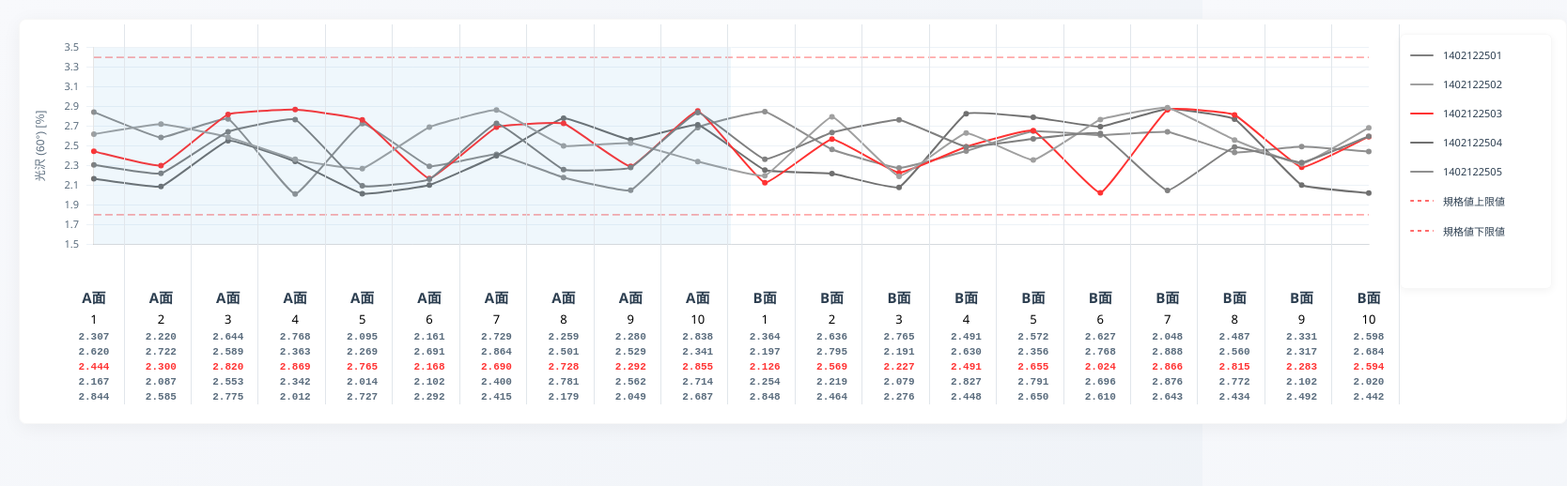
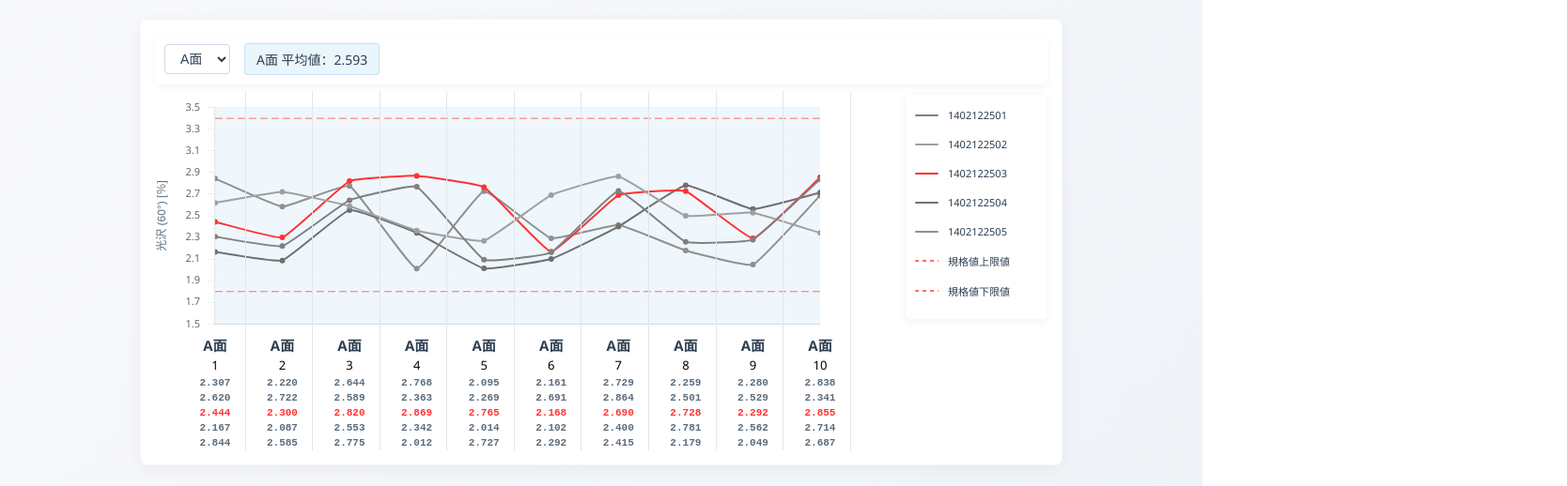
Before and after one commit to SY-DuBing/SheetMarkerHandwriting, a plain HTML site: page DX_Gloss 60.Html in a window 1280 px wide. Shown: the whole page at 94% size, 1668 px wide, since content can reach past the window. Drawn offline with nearby package versions, Linux system fonts and the light colour scheme.

Commit message:
Update DX_Gloss 60.Html

```diff
--- a/DX_Gloss 60.Html
+++ b/DX_Gloss 60.Html
@@ -15,8 +15,7 @@
         }
 
         .chart-container {
-            width: 1616px;
-            height: 400px;
+            width: 950px;
             margin: 0 auto;
             background: rgba(255, 255, 255, 0.95);
             border-radius: 8px;
@@ -25,66 +24,119 @@
             position: relative;
             backdrop-filter: blur(4px);
             border: 1px solid rgba(0, 0, 0, 0.03);
-            overflow-x: auto;
+            overflow: hidden;
+        }
+
+        .control-panel {
+            display: flex;
+            align-items: center;
+            margin-bottom: 10px;
+            padding: 10px;
+            background: rgba(255, 255, 255, 0.9);
+            border-radius: 6px;
+            box-shadow: 0 2px 8px rgba(0, 0, 0, 0.05);
+        }
+
+        #SelectAB {
+            padding: 6px 12px;
+            font-size: 14px;
+            border: 1px solid #d1d9e6;
+            border-radius: 4px;
+            background: #ffffff;
+            color: #2c3e50;
+            cursor: pointer;
+            outline: none;
+        }
+
+        #SelectAB:hover {
+            border-color: #3498db;
+        }
+
+        .average-display {
+            margin-left: 15px;
+            font-size: 14px;
+            color: #2c3e50;
+            font-weight: 500;
+            padding: 6px 12px;
+            background: rgba(52, 152, 219, 0.1);
+            border-radius: 4px;
+            border: 1px solid rgba(52, 152, 219, 0.2);
         }
 
         .chart-wrapper {
             position: relative;
             width: 100%;
-            height: 100%;
+            height: 380px;
             display: flex;
             align-items: stretch;
         }
 
-        .chart-area {
+        .canvas-wrapper {
             flex: 1;
             position: relative;
+            padding-right: 135px;
+        }
+
+        .chart-canvas-area {
+            position: absolute;
+            top: 0;
+            left: 0;
+            right: 135px;
+            bottom: 120px;
+        }
+
+        .chart-area {
+            position: relative;
+            width: 100%;
+            height: 100%;
         }
 
         .legend-container {
-            position: static;
-            width: 140px;
-            background: rgba(255, 255, 255, 0.85);
+            position: absolute;
+            right: 0;
+            top: 0;
+            width: 130px;
+            background: rgba(255, 255, 255, 0.9);
             border-radius: 6px;
             padding: 10px;
             font-size: 11px;
             box-shadow: 0 2px 8px rgba(0, 0, 0, 0.05);
             backdrop-filter: blur(4px);
             border: 1px solid rgba(0, 0, 0, 0.03);
-            max-height: 250px;
+            max-height: 280px;
             overflow-y: auto;
-            flex-shrink: 0;
-            margin-left: 10px;
+            z-index: 5;
         }
 
         .x-axis-labels {
             position: absolute;
-            bottom: 5px;
+            bottom: 0;
             left: 0;
-            right: 0;
+            right: 135px;
             height: 120px;
             font-size: 12px;
             color: #5a6c7d;
             font-weight: 500;
+            z-index: 1;
         }
 
         .group-background {
             position: absolute;
             top: 0;
-            bottom: 120px; /* 为X轴标签留出空间 */
+            left: 0;
+            right: 135px;
+            bottom: 120px;
             pointer-events: none;
             z-index: 0;
         }
 
         .group-bg-odd {
-            background-color: rgba(52, 152, 219, 0.08); /* 淡蓝色 */
+            background-color: rgba(52, 152, 219, 0.08);
         }
 
         .group-bg-even {
-            background-color: transparent; /* 透明 */
+            background-color: transparent;
         }
-
-
 
         .label-column {
             position: absolute;
@@ -98,7 +150,7 @@
             content: '';
             position: absolute;
             right: -0.5px;
-                top: -280px; /* 延伸到Y轴最大值位置，包含图表标题和padding */
+            top: -260px;
             bottom: 0;
             width: 1px;
             background-color: #e1e6eb;
@@ -111,7 +163,7 @@
 
         .group-header {
             font-weight: 700;
-            margin-bottom: 4px;
+            margin-bottom: 2px;
             color: #2c3e50;
             font-size: 15px;
             width: 100%;
@@ -164,7 +216,13 @@
         }
 
         .legend-dashed {
-            background: repeating-linear-gradient( to right, #ff6b6b 0px, #ff6b6b 4px, transparent 4px, transparent 8px );
+            background: repeating-linear-gradient(
+                to right,
+                #ff6b6b 0px,
+                #ff6b6b 4px,
+                transparent 4px,
+                transparent 8px
+            );
             height: 2px;
         }
 
@@ -172,12 +230,10 @@
             height: 2px;
         }
 
-        /* 确保tooltip显示在最前面 */
         #myChart + .chartjs-tooltip {
             z-index: 9999 !important;
         }
 
-        /* 全局tooltip样式调整 */
         .chartjs-tooltip {
             z-index: 9999 !important;
             position: absolute !important;
@@ -186,44 +242,94 @@
 </head>
 <body>
     <div class="chart-container">
+        <div class="control-panel">
+            <select id="SelectAB">
+                <option value="A面">A面</option>
+                <option value="B面">B面</option>
+            </select>
+            <div class="average-display" id="averageDisplay">A面 平均値：***</div>
+        </div>
+
         <div class="chart-wrapper">
-            <div class="chart-area">
-                <!-- 分组背景容器 -->
+            <div class="canvas-wrapper">
                 <div class="group-background" id="groupBackground"></div>
 
-                <canvas id="myChart" width="1426" height="239"></canvas>
+                <div class="chart-canvas-area">
+                    <div class="chart-area">
+                        <canvas id="myChart" width="713" height="260"></canvas>
+                    </div>
+                </div>
 
-                <!-- X轴标签容器 -->
                 <div class="x-axis-labels" id="xAxisLabels"></div>
             </div>
 
-
-            <!-- 图例容器 -->
             <div class="legend-container" id="legendContainer"></div>
         </div>
     </div>
 
     <script>
-        // 生成随机数据点
+        let currentSide = 'A面';
+
         function generateDataPoints() {
             const points = [];
             for (let i = 0; i < 20; i++) {
-                // 生成2.0到2.9之间的随机数，保留3位小数
                 const value = 2.0 + Math.random() * 0.9;
                 points.push(Math.round(value * 1000) / 1000);
             }
             return points;
         }
 
-        // 创建数据集
+        function generateDataPointsForBSide() {
+            const points = [];
+            for (let i = 0; i < 20; i++) {
+                const value = 1.7 + Math.random() * (2.6 - 1.7);
+                points.push(Math.round(value * 1000) / 1000);
+            }
+            return points;
+        }
+
+        function calculateAverage(side) {
+            const currentDatasets = side === 'A面' ? sideADatasets : sideBDatasets;
+            const startIndex = side === 'A面' ? 0 : 10;
+            const endIndex = side === 'A面' ? 10 : 20;
+            let sum = 0;
+            let count = 0;
+
+            // 只计算第3行（红色文字，lotIndex=2）的数据平均值
+            const lotIndex = 2;
+            for (let i = startIndex; i < endIndex; i++) {
+                sum += currentDatasets[lotIndex].data[i];
+                count++;
+            }
+
+            return (sum / count).toFixed(3);
+        }
+
+        function updateAverageDisplay() {
+            const avg = calculateAverage(currentSide);
+            document.getElementById('averageDisplay').textContent = currentSide + ' 平均値：' + avg;
+        }
+
         const datasets = [];
         const lotNumbers = ['1402122501', '1402122502', '1402122503', '1402122504', '1402122505'];
         const colors = ['#808080', '#a0a0a0', '#ff3333', '#707070', '#909090'];
 
+        // A面数据
+        const sideAData = [];
+        for (let i = 0; i < 5; i++) {
+            sideAData.push(generateDataPoints());
+        }
+
+        // B面数据
+        const sideBData = [];
+        for (let i = 0; i < 5; i++) {
+            sideBData.push(generateDataPointsForBSide());
+        }
+
         for (let i = 0; i < 5; i++) {
             datasets.push({
                 label: lotNumbers[i],
-                data: generateDataPoints(),
+                data: sideAData[i],
                 borderColor: colors[i],
                 backgroundColor: colors[i] + '20',
                 borderWidth: 2,
@@ -237,7 +343,6 @@
             });
         }
 
-        // 添加上限和下限线
         datasets.push({
             label: '規格値上限値',
             data: new Array(20).fill(3.4),
@@ -260,18 +365,35 @@
             type: 'line'
         });
 
-        // 准备X轴标签
+        const originalDatasets = datasets.map(dataset => ({
+            ...dataset,
+            data: [...dataset.data]
+        }));
+
+        // 保存A面和B面的数据
+        const sideADatasets = originalDatasets.map(dataset => ({
+            ...dataset,
+            data: [...dataset.data]
+        }));
+
+        const sideBDatasets = [
+            { ...originalDatasets[0], data: [...sideBData[0]] },
+            { ...originalDatasets[1], data: [...sideBData[1]] },
+            { ...originalDatasets[2], data: [...sideBData[2]] },
+            { ...originalDatasets[3], data: [...sideBData[3]] },
+            { ...originalDatasets[4], data: [...sideBData[4]] },
+            { ...originalDatasets[5], data: new Array(20).fill(2.8) },
+            { ...originalDatasets[6], data: new Array(20).fill(1.6) }
+        ];
+
         const xLabels = [];
-        // A面：1到10
         for (let i = 1; i <= 10; i++) {
             xLabels.push(i.toString());
         }
-        // B面：1到10
         for (let i = 1; i <= 10; i++) {
             xLabels.push(i.toString());
         }
 
-        // 创建图表
         const ctx = document.getElementById('myChart').getContext('2d');
         const myChart = new Chart(ctx, {
             type: 'line',
@@ -287,9 +409,8 @@
                         display: false
                     },
                     tooltip: {
-                        enabled: false, // 禁用默认tooltip
-                        external: function (context) {
-                            // Tooltip element
+                        enabled: false,
+                        external: function(context) {
                             const tooltipEl = document.getElementById('chartjs-tooltip');
 
                             if (!tooltipEl) {
@@ -307,7 +428,6 @@
                                 document.body.appendChild(div);
                             }
 
-                            // Hide if no tooltip
                             const tooltipModel = context.tooltip;
                             if (tooltipModel.opacity === 0) {
                                 if (tooltipEl) {
@@ -316,14 +436,13 @@
                                 return;
                             }
 
-                            // Set Text
                             if (tooltipModel.body) {
                                 const titleLines = tooltipModel.title || [];
                                 const bodyLines = tooltipModel.body.map(b => b.lines);
 
                                 let innerHtml = '<div style="color: #2c3e50; font-weight: 500; margin-bottom: 6px;">' + titleLines[0] + '</div>';
 
-                                bodyLines.forEach(function (body, i) {
+                                bodyLines.forEach(function(body, i) {
                                     const colors = tooltipModel.labelColors[i];
                                     const style = 'display: flex; align-items: center; margin-bottom: 4px;';
                                     const colorBox = '<span style="display: inline-block; width: 10px; height: 10px; background-color: ' + colors.backgroundColor + '; margin-right: 8px; border: 1px solid ' + colors.borderColor + ';"></span>';
@@ -335,7 +454,6 @@
 
                             const position = context.chart.canvas.getBoundingClientRect();
 
-                            // Display, position, and set styles for font
                             tooltipEl.style.opacity = 1;
                             tooltipEl.style.position = 'absolute';
                             tooltipEl.style.left = position.left + window.pageXOffset + tooltipModel.caretX + 'px';
@@ -356,7 +474,9 @@
                         },
                         ticks: {
                             display: false
-                        }
+                        },
+                        min: 0,
+                        max: 9
                     },
                     y: {
                         min: 1.5,
@@ -382,7 +502,7 @@
                                 size: 12,
                                 weight: '500'
                             },
-                            padding: { top: 0, bottom: 10 }
+                            padding: {top: 0, bottom: 10}
                         }
                     }
                 },
@@ -401,56 +521,28 @@
             }
         });
 
-        // 创建分组背景
         function createGroupBackgrounds() {
             const container = document.getElementById('groupBackground');
             const chartArea = myChart.chartArea;
             const meta = myChart.getDatasetMeta(0);
 
-            // 清空容器
             container.innerHTML = '';
 
-            // 设置容器位置和大小
             container.style.left = chartArea.left + 'px';
             container.style.width = (chartArea.right - chartArea.left) + 'px';
             container.style.top = chartArea.top + 'px';
-            container.style.height = (chartArea.bottom - chartArea.top) + 'px'; // 覆盖整个图表区域
+            container.style.height = (chartArea.bottom - chartArea.top) + 'px';
 
             const containerWidth = chartArea.right - chartArea.left;
-            const pointSpacing = containerWidth / 19; // 20个点，19个间隔
 
-            // 为每个组创建背景，A面和B面各10列
-            for (let groupIndex = 0; groupIndex < 2; groupIndex++) {
             const bgDiv = document.createElement('div');
             bgDiv.style.position = 'absolute';
-
-                const startPoint = groupIndex * 10;
-                const endPoint = Math.min((groupIndex + 1) * 10, 20);
-
-                let leftPosition;
-                let rightPosition;
-
-                if (groupIndex === 0) {
-                    leftPosition = 0;
-                } else {
-                    leftPosition = startPoint * pointSpacing - pointSpacing / 2;
-                }
-
-                if (groupIndex === 1) {
-                    rightPosition = containerWidth;
-                } else {
-                    rightPosition = endPoint * pointSpacing - pointSpacing / 2;
-                }
-
-                const groupWidth = rightPosition - leftPosition;
-
-                bgDiv.style.left = leftPosition + 'px';
-                bgDiv.style.width = groupWidth + 'px';
+            bgDiv.style.left = '0';
+            bgDiv.style.width = containerWidth + 'px';
             bgDiv.style.top = '0';
             bgDiv.style.height = '100%';
 
-                // A面（第1组）添加淡蓝色背景，B面保持透明
-                if ((groupIndex + 1) % 2 === 1) {
+            if (currentSide === 'A面') {
                 bgDiv.classList.add('group-bg-odd');
             } else {
                 bgDiv.classList.add('group-bg-even');
@@ -458,58 +550,55 @@
 
             container.appendChild(bgDiv);
         }
-        }
 
-        // 创建X轴标签（与数据点完美对齐）
         function createXAxisLabels() {
             const container = document.getElementById('xAxisLabels');
+            const canvasWrapper = document.querySelector('.canvas-wrapper');
             const chartArea = myChart.chartArea;
             const meta = myChart.getDatasetMeta(0);
 
-            // 清空容器
             container.innerHTML = '';
 
-            // 设置容器位置
-            const containerLeft = chartArea.left;
+            const wrapperRect = canvasWrapper.getBoundingClientRect();
+            const canvasWrapperWidth = wrapperRect.width - 135;
+
+            container.style.left = chartArea.left + 'px';
+            container.style.width = (chartArea.right - chartArea.left) + 'px';
+
             const containerWidth = chartArea.right - chartArea.left;
-            container.style.left = containerLeft + 'px';
-            container.style.width = containerWidth + 'px';
+            const pointSpacing = containerWidth / 9;
 
-            // 计算每个数据点的X坐标间隔
-            const pointSpacing = containerWidth / 19; // 20个点，19个间隔
+            const startIndex = currentSide === 'A面' ? 0 : 10;
+            const endIndex = currentSide === 'A面' ? 10 : 20;
 
-            // 创建20个标签列（每个数据点一列）
-            for (let i = 0; i < 20; i++) {
+            for (let dataIndex = 0; dataIndex < 10; dataIndex++) {
+                const i = startIndex + dataIndex;
                 const columnDiv = document.createElement('div');
                 columnDiv.className = 'label-column';
 
-                // 计算列的位置和宽度
-                const columnCenterX = i * pointSpacing;
+                const columnCenterX = dataIndex * pointSpacing;
                 const columnWidth = pointSpacing * 0.9;
                 const columnLeft = columnCenterX - columnWidth / 2;
 
                 columnDiv.style.left = columnLeft + 'px';
                 columnDiv.style.width = columnWidth + 'px';
 
-                // 添加组名（A面或B面）
                 const groupHeader = document.createElement('div');
                 groupHeader.className = 'group-header';
-                groupHeader.textContent = i < 10 ? 'A面' : 'B面';
+                groupHeader.textContent = currentSide;
                 columnDiv.appendChild(groupHeader);
 
-                // 添加操作标签（1到10）
                 const operationLabel = document.createElement('div');
                 operationLabel.className = 'operation-label';
-                operationLabel.textContent = (i % 10) + 1;
+                operationLabel.textContent = dataIndex + 1;
                 columnDiv.appendChild(operationLabel);
 
-                // 添加5个Lot的数据值
                 for (let lotIndex = 0; lotIndex < 5; lotIndex++) {
                     const valueLabel = document.createElement('div');
                     valueLabel.className = 'value-label';
-                    const value = myChart.data.datasets[lotIndex].data[i];
+                    const currentDatasets = currentSide === 'A面' ? sideADatasets : sideBDatasets;
+                    const value = currentDatasets[lotIndex].data[i];
                     valueLabel.textContent = value.toFixed(3);
-                    // 第三个Lot（索引为2）的数据值使用红色
                     if (lotIndex === 2) {
                         valueLabel.style.color = '#ff3333';
                     }
@@ -518,10 +607,8 @@
 
                 container.appendChild(columnDiv);
             }
-
         }
 
-        // 创建自定义图例
         function createCustomLegend() {
             const container = document.getElementById('legendContainer');
             const allDatasets = myChart.data.datasets;
@@ -551,13 +638,53 @@
             });
         }
 
+        function updateChartDataRange() {
+            const startIndex = currentSide === 'A面' ? 0 : 10;
+            const endIndex = currentSide === 'A面' ? 10 : 20;
 
+            const newLabels = [];
+            for (let i = startIndex; i < endIndex; i++) {
+                newLabels.push(xLabels[i]);
+            }
+            myChart.data.labels = newLabels;
 
-        // 等待图表渲染完成后创建自定义元素
+            const currentDatasets = currentSide === 'A面' ? sideADatasets : sideBDatasets;
+
+            myChart.data.datasets.forEach((dataset, index) => {
+                if (index < 5) {
+                    const newData = currentDatasets[index].data.slice(startIndex, endIndex);
+                    dataset.data = newData;
+                } else {
+                    dataset.data = new Array(10).fill(currentDatasets[index].data[0]);
+                }
+            });
+
+            // 更新Y轴范围
+            if (currentSide === 'A面') {
+                myChart.options.scales.y.min = 1.5;
+                myChart.options.scales.y.max = 3.5;
+            } else {
+                myChart.options.scales.y.min = 1.2;
+                myChart.options.scales.y.max = 3.0;
+            }
+
+            myChart.update();
+        }
+
+        document.getElementById('SelectAB').addEventListener('change', function(e) {
+            currentSide = e.target.value;
+            updateChartDataRange();
+            createGroupBackgrounds();
+            createXAxisLabels();
+            updateAverageDisplay();
+        });
+
         setTimeout(() => {
+            updateChartDataRange();
             createGroupBackgrounds();
             createXAxisLabels();
             createCustomLegend();
+            updateAverageDisplay();
         }, 100);
     </script>
 </body>
```
Lines whose indentation alone changed are shown as unchanged.
